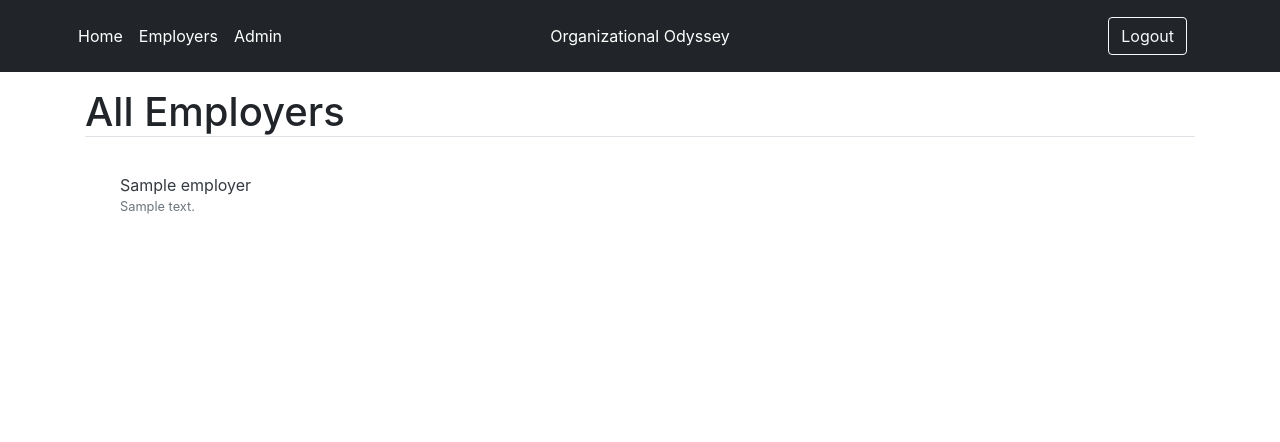
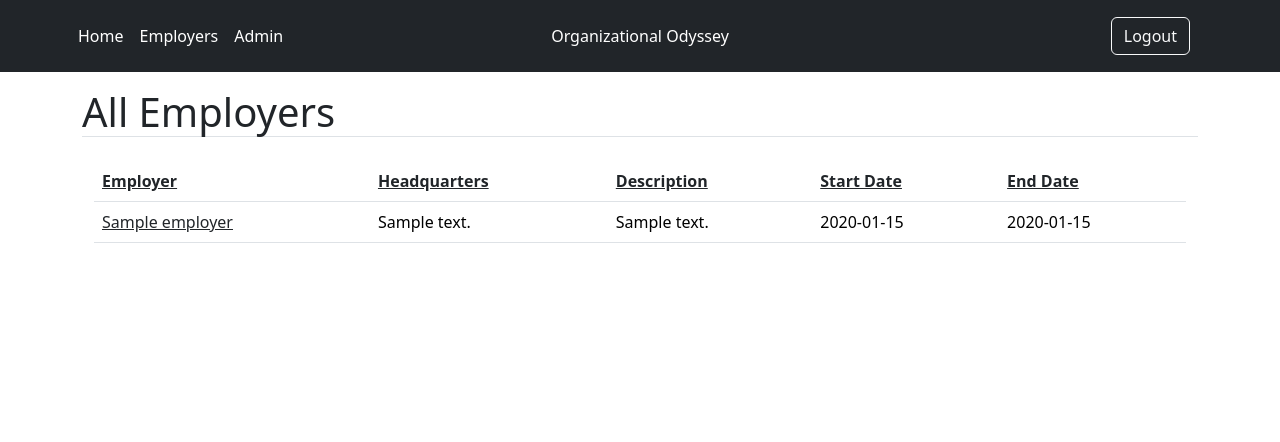
Before and after one commit to Dominick1998/OrganizationalOdyssey, a Flask app: page /employers in a window 1280 px wide. Shown: the top 442 px of the page. Run offline with Flask 3, Linux system fonts and the light colour scheme; a user stored in the database is signed in; tables that the repository leaves empty hold one stand-in row (values such as "Sample post"); some libraries are stand-ins or nearby versions.

Commit message:
Added sorting functionality and created a table layout for the employer table.

```diff
--- a/flask_app.py
+++ b/flask_app.py
@@ -213,6 +213,9 @@ def admin():
 @login_required
 def employers():
     all_employers = Employer.query.all()
+    for employer in all_employers:
+        employer.description = employer.description if employer.description != "" else "No Description"
+        employer.description = (employer.description[:50] + "...") if len(employer.description) > 50 else employer.description
     return render_template("employers.html", all_employers=all_employers)
 
 
--- a/templates/employers.html
+++ b/templates/employers.html
@@ -1,18 +1,69 @@
 {% extends 'layout.html' %}
 {% block content %}
-<head>
-    <link rel="stylesheet" href="https://stackpath.bootstrapcdn.com/bootstrap/4.5.2/css/bootstrap.min.css">
-</head>
     <h1 class="border-bottom mb-4">All Employers</h1>
     <div class="container" style="height: 80vh; overflow-y: auto;" data-spy="scroll">
-        <ul class="list-group list-group-flush">
-            {% for employer in all_employers %}
-            <li class="list-group-item">
-                <a class="employer-link text-dark" href="{{ url_for('visualization', root_node=employer.employer_name) }}">
-                    {{ employer.employer_name }}</a>
-            <p class="employer-description text-muted small">{{ employer.description }}</p>
-            </li>
-            {% endfor %}
-        </ul>
+        <table id="employer_table" class="table table-hover">
+            <thead>
+                <tr>
+                    <th onclick="sortTable(0)" scope="col"><a href="#" class="text-dark" >Employer</a></th>
+                    <th onclick="sortTable(1)" scope="col"><a href="#" class="text-dark" >Headquarters</a></th>
+                    <th onclick="sortTable(2)" scope="col"><a href="#" class="text-dark" >Description</a></th>
+                    <th onclick="sortTable(3)" scope="col"><a href="#" class="text-dark" >Start Date</a></th>
+                    <th onclick="sortTable(4)" scope="col"><a href="#" class="text-dark" >End Date</a></th>
+                </tr>
+            </thead>
+            <tbody>
+                {% for employer in all_employers %}
+                    <tr>
+                        <td><a class ="text-dark"href="{{ url_for('visualization', root_node=employer.employer_name) }}">{{ employer.employer_name }}</a></td>
+                        <td>{{ employer.headquarters_address }}</td>
+                        <td>{{ employer.description }}</td>
+                        <td>{{ employer.start_date.strftime("%Y-%m-%d") }}</td>
+                        <td>{% if employer.end_date %}{{ employer.end_date.strftime("%Y-%m-%d") }}{% else %}Active{% endif %}</td>
+                    </tr>
+                {% endfor %}
+            </tbody>
+        </table>
     </div>
+
+
+    <script>
+        function sortTable(n) {
+          var table, rows, switching, i, x, y, shouldSwitch, dir, switchcount = 0;
+          table = document.getElementById("employer_table");
+          switching = true;
+          dir = "asc";
+          while (switching) {
+            switching = false;
+            rows = table.rows;
+            for (i = 1; i < (rows.length - 1); i++) {
+              shouldSwitch = false;
+              x = rows[i].getElementsByTagName("TD")[n];
+              y = rows[i + 1].getElementsByTagName("TD")[n];
+              if (dir == "asc") {
+                if (x.innerHTML.toLowerCase() > y.innerHTML.toLowerCase()) {
+                  //if so, mark as a switch and break the loop:
+                  shouldSwitch= true;
+                  break;
+                }
+              } else if (dir == "desc") {
+                if (x.innerHTML.toLowerCase() < y.innerHTML.toLowerCase()) {
+                  shouldSwitch = true;
+                  break;
+                }
+              }
+            }
+            if (shouldSwitch) {
+              rows[i].parentNode.insertBefore(rows[i + 1], rows[i]);
+              switching = true;
+              switchcount ++;
+            } else {
+              if (switchcount == 0 && dir == "asc") {
+                dir = "desc";
+                switching = true;
+              }
+            }
+          }
+        }
+    </script>
 {% endblock content %}
```
